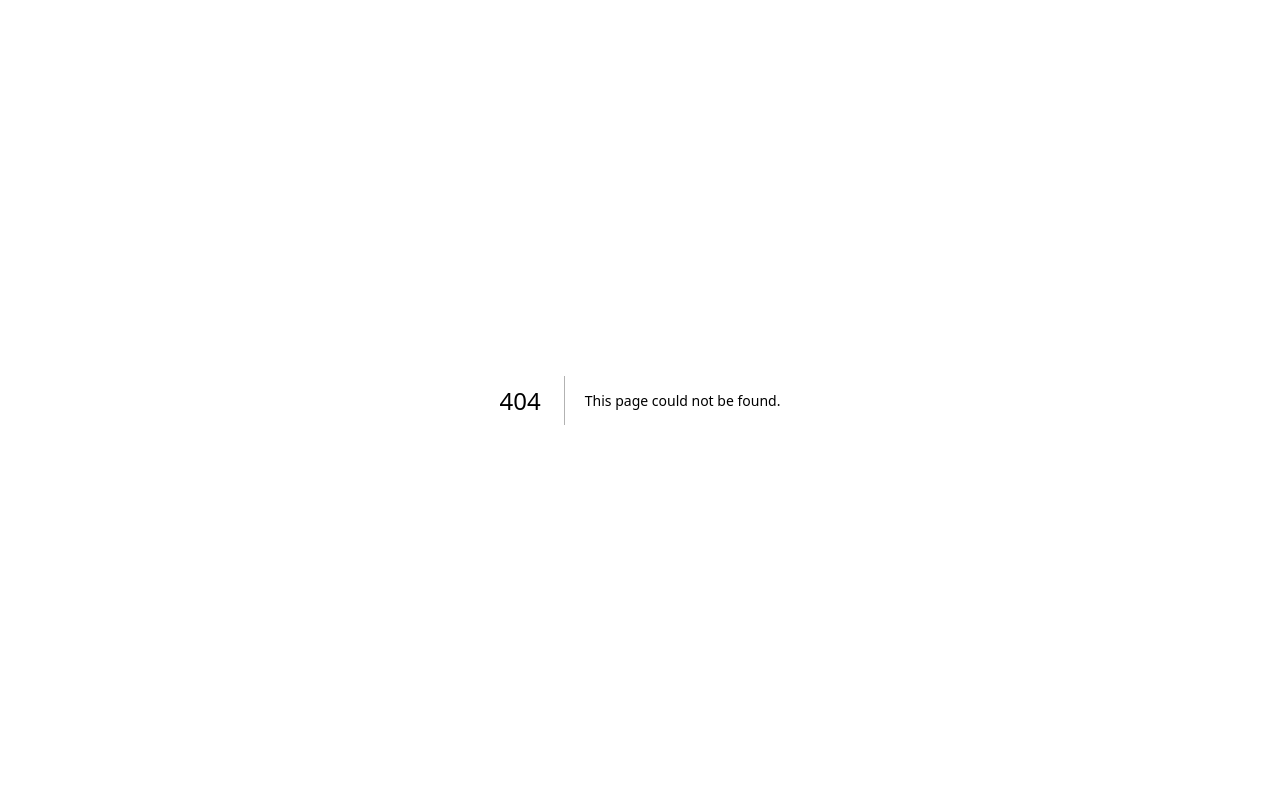
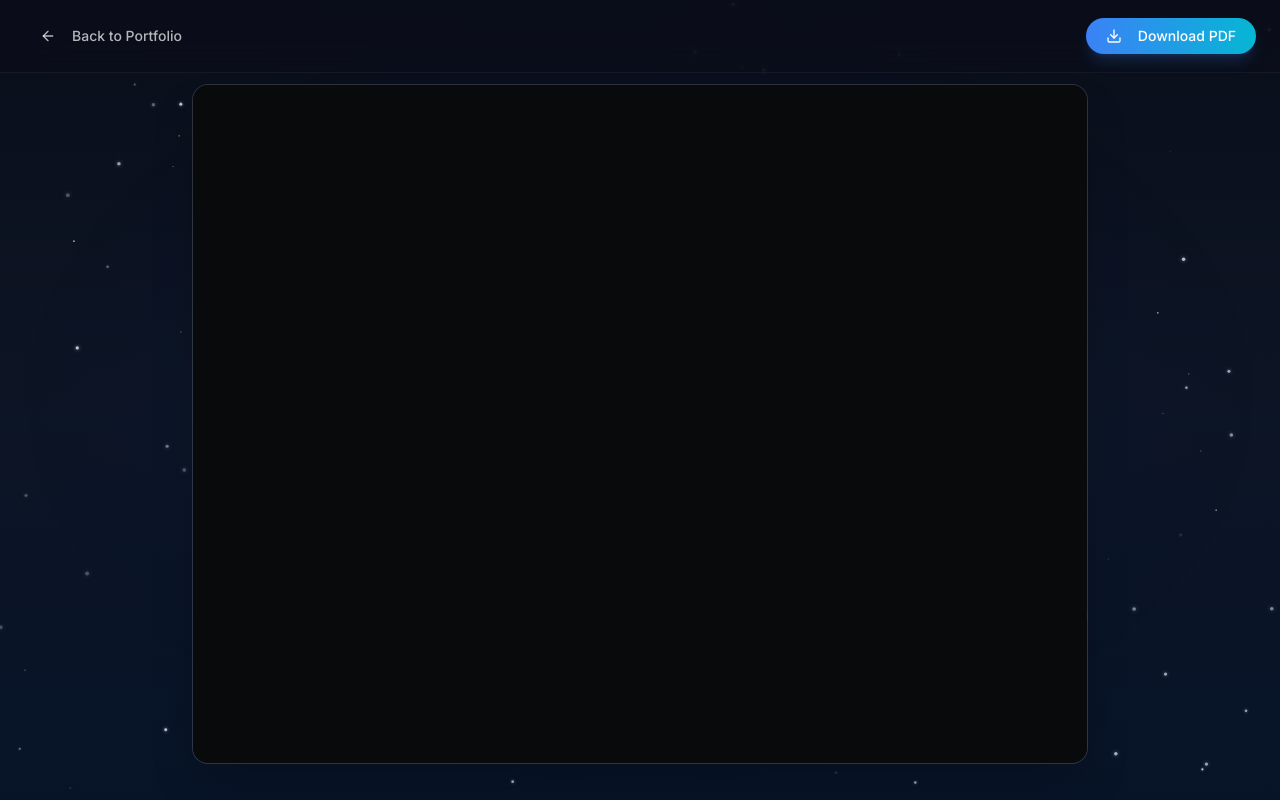
Before and after one commit to aarchi-2004/aarchi-portfolio-space-deployment, a Next.js app: page /resume in a window 1280 px wide. Before the commit this address had no page. Built offline with nearby package versions, Linux system fonts and the light colour scheme.

Commit message:
Remove hero subtitle, add resume viewer page with PDF embed

```diff
--- /dev/null
+++ b/app/resume/page.tsx
@@ -0,0 +1,60 @@
+"use client"
+
+import { ArrowLeft, Download } from "lucide-react"
+import { Button } from "@/components/ui/button"
+import { StarryBackground } from "@/components/ui/starry-background"
+
+export default function ResumePage() {
+    return (
+        <div className="relative min-h-screen">
+            {/* Deep blue gradient background */}
+            <div className="fixed inset-0 bg-gradient-to-b from-[#0a0e1a] via-[#0d1525] to-[#071428]" />
+
+            {/* Starry background */}
+            <StarryBackground density={8000} blur={0.5} />
+
+            {/* Radial glow */}
+            <div
+                className="fixed inset-0 opacity-40"
+                style={{
+                    background: "radial-gradient(ellipse at 50% 50%, rgba(30, 64, 175, 0.15) 0%, transparent 70%)",
+                }}
+            />
+
+            {/* Header */}
+            <header className="fixed top-0 left-0 right-0 z-50 flex items-center justify-between px-6 py-4 bg-[#0a0e1a]/80 backdrop-blur-xl border-b border-white/5">
+                <Button
+                    variant="ghost"
+                    className="text-white/70 hover:text-white hover:bg-white/10 btn-press"
+                    asChild
+                >
+                    <a href="/">
+                        <ArrowLeft className="mr-2 h-4 w-4" />
+                        Back to Portfolio
+                    </a>
+                </Button>
+
+                <Button
+                    className="bg-gradient-to-r from-blue-500 to-cyan-500 hover:from-blue-600 hover:to-cyan-600 text-white rounded-full px-5 h-9 text-sm font-medium transition-all duration-300 shadow-lg shadow-blue-500/20 btn-press"
+                    asChild
+                >
+                    <a href="/Aarchi_Singh_resume_.pdf" download>
+                        <Download className="mr-2 h-4 w-4" />
+                        Download PDF
+                    </a>
+                </Button>
+            </header>
+
+            {/* PDF Viewer Container */}
+            <main className="relative z-10 pt-20 pb-8 px-4 md:px-8 min-h-screen flex items-center justify-center">
+                <div className="w-full max-w-4xl h-[calc(100vh-120px)] rounded-2xl overflow-hidden border border-white/10 bg-white/5 backdrop-blur-sm shadow-2xl">
+                    <iframe
+                        src="/Aarchi_Singh_resume_.pdf"
+                        className="w-full h-full"
+                        title="Aarchi Singh Resume"
+                    />
+                </div>
+            </main>
+        </div>
+    )
+}
--- a/components/sections/starry-hero.tsx
+++ b/components/sections/starry-hero.tsx
@@ -1,10 +1,10 @@
 "use client"
 
 import { useEffect, useRef, useState } from "react"
-import { Github, Linkedin, Download, ArrowDown } from "lucide-react"
+import { Github, Linkedin, FileText, ArrowDown } from "lucide-react"
 import { Button } from "@/components/ui/button"
 import { Sparkle, StarryBackground, FloatingOrb, MouseGlow } from "@/components/ui/starry-background"
-import { useIsMobile, usePrefersReducedMotion, useMousePosition } from "@/hooks/use-animations"
+import { useIsMobile, usePrefersReducedMotion } from "@/hooks/use-animations"
 
 export function StarryHero() {
     const isMobile = useIsMobile()
@@ -83,18 +83,13 @@ export function StarryHero() {
             <div className="relative z-10 max-w-6xl mx-auto w-full px-6 md:px-12 lg:px-24 py-24">
                 {/* Main headline */}
                 <div className="text-center space-y-4">
-                    {/* Subtitle */}
-                    <p className="text-sm md:text-base text-cyan-300/80 tracking-widest uppercase animate-fade-in-up will-change-transform">
-                        AI & Data Analytics Specialist
-                    </p>
-
-                    <h1 className="text-5xl sm:text-6xl md:text-7xl lg:text-8xl font-light text-white tracking-tight animate-fade-in-up will-change-transform" style={{ animationDelay: "0.1s" }}>
+                    <h1 className="text-5xl sm:text-6xl md:text-7xl lg:text-8xl font-light text-white tracking-tight animate-fade-in-up will-change-transform">
                         <span className="font-serif italic bg-gradient-to-r from-white via-sky-100 to-cyan-200 bg-clip-text text-transparent">
                             Aarchi Singh
                         </span>
                     </h1>
 
-                    <p className="max-w-2xl mx-auto text-lg md:text-xl text-white/60 leading-relaxed animate-fade-in-up will-change-transform" style={{ animationDelay: "0.2s" }}>
+                    <p className="max-w-2xl mx-auto text-lg md:text-xl text-white/60 leading-relaxed animate-fade-in-up will-change-transform" style={{ animationDelay: "0.1s" }}>
                         Building <span className="text-cyan-300">AI-driven solutions</span> & transforming complex data into{" "}
                         <span className="text-sky-300">actionable insights</span>
                     </p>
@@ -122,9 +117,9 @@ export function StarryHero() {
                         className="group bg-gradient-to-r from-blue-500 to-cyan-500 hover:from-blue-600 hover:to-cyan-600 text-white rounded-full px-6 h-12 font-medium transition-all duration-300 shadow-lg shadow-blue-500/25 hover:shadow-blue-500/40 btn-press glow-hover"
                         asChild
                     >
-                        <a href="/resume.pdf" download>
-                            <Download className="mr-2 h-4 w-4 icon-bounce" />
-                            Download Resume
+                        <a href="/resume" target="_blank" rel="noopener noreferrer">
+                            <FileText className="mr-2 h-4 w-4 icon-bounce" />
+                            View Resume
                         </a>
                     </Button>
 
```
Also changed, not shown: 1 other file (tests, documents, lock files or other folders).
